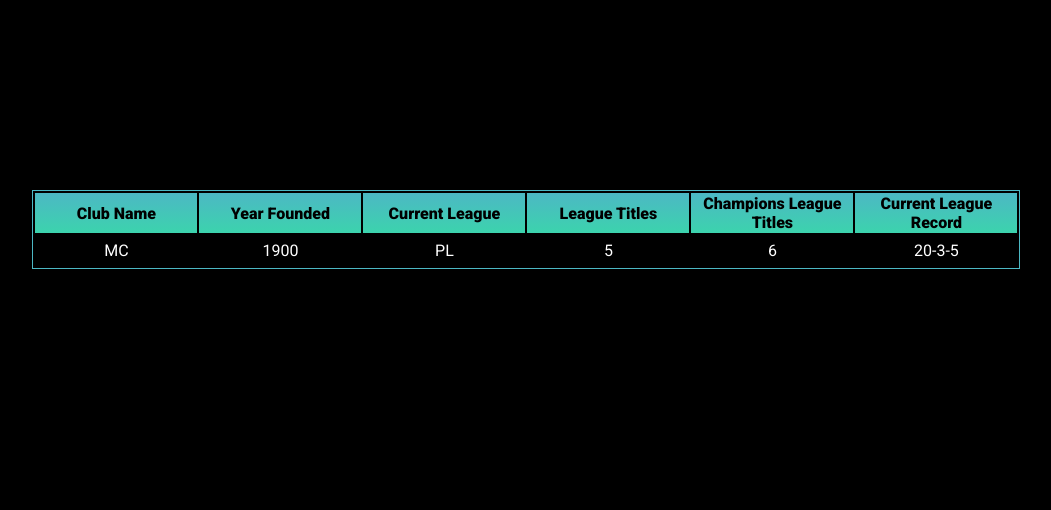
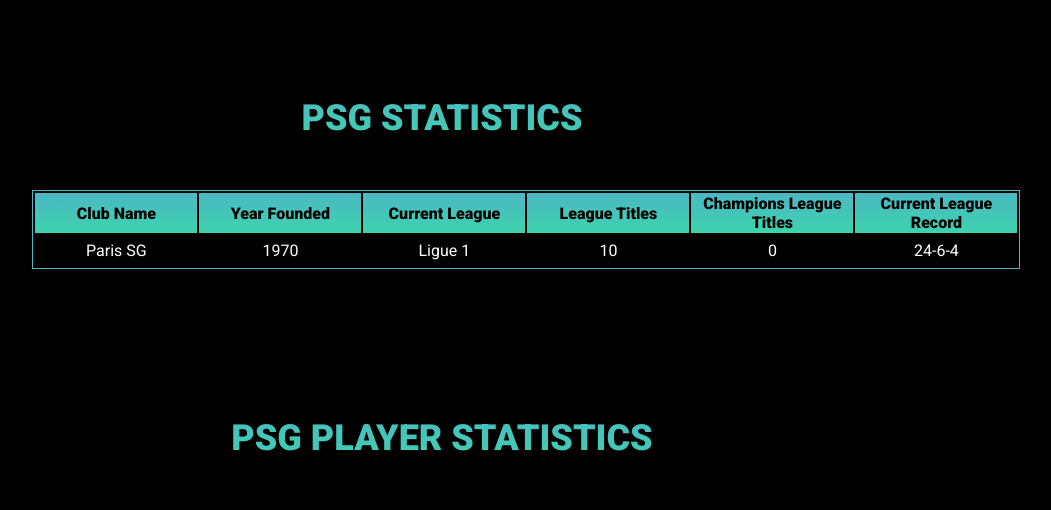
Before and after one commit to neel10i/soccerstatsproject2, a Flask app: template myapplication/templates/psg.html in a window 1280 px wide. Shown: the part 50-560 px from the top of the page, without its empty margins (198-1249 px from the left). Run offline with Flask 2, Linux system fonts and the light colour scheme; the template is opened without the code that fills it, so the values that code supplies are empty; parts of the project's set-up code (start-up, migrations or seed data) failed here and were passed over; some libraries are stand-ins or nearby versions.

Commit message:
Update psg.html

```diff
--- a/myapplication/templates/psg.html
+++ b/myapplication/templates/psg.html
@@ -17,6 +17,9 @@
         <h1>Paris Saint-Germain</h1>
     </div>
 
+    <h1 class="text1">PSG STATISTICS</h1>
+    <h1 class="text2">PSG PLAYER STATISTICS</h1>
+
     <!-- creating a table where the header and datacells are manually entered-->
     <table class="teamTable">
         <tr>
@@ -28,12 +31,12 @@
             <th>Current League Record</th>
         </tr>
         <tr>
-            <td>MC</td>
-            <td>1900</td>
-            <td>PL</td>
-            <td>5</td>
-            <td>6</td>
-            <td>20-3-5</td>
+            <td>Paris SG</td>
+            <td>1970</td>
+            <td>Ligue 1</td>
+            <td>10</td>
+            <td>0</td>
+            <td>24-6-4</td>
         </tr>
 
     <table>
```
